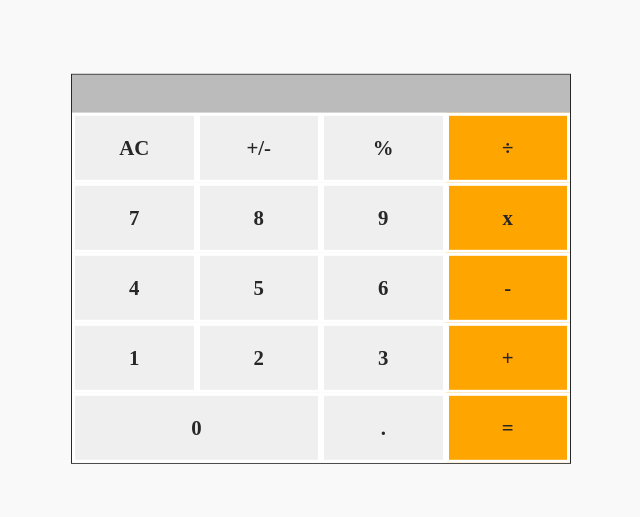
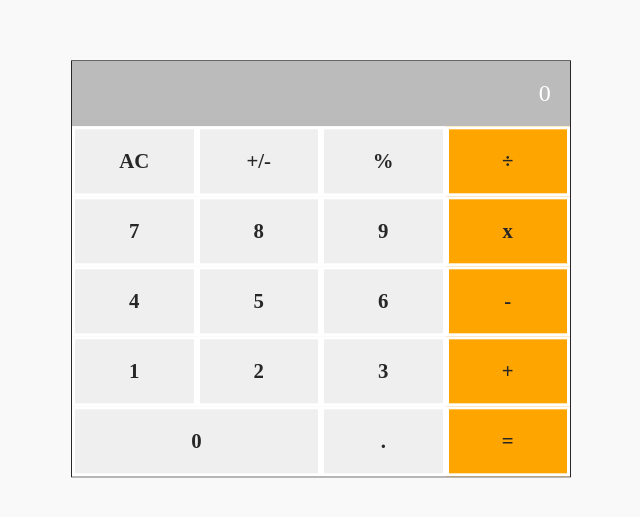
Before and after one commit to BenMukebo/Math-magicians, a React (Create React App) app: page / in a window 1280 px wide. Shown: the part 131-648 px from the top of the page, without its empty margins (319-959 px from the left). Built offline with nearby package versions, Linux system fonts and the light colour scheme.

Commit message:
Implement result condition

```diff
--- a/src/components/Calculator.jsx
+++ b/src/components/Calculator.jsx
@@ -19,7 +19,11 @@ class Calculator extends Component {
       <ul className="items-container">
         <li className="flex-center result">
           <div className='input'>
-
+          {`
+          ${total || operation ||  next
+           ? `${total || ''} ${operation || ''} ${next || ''}`
+           : '0' }
+            `}
           </div>
         </li>
         <li className="flex-center keyItem">
```
